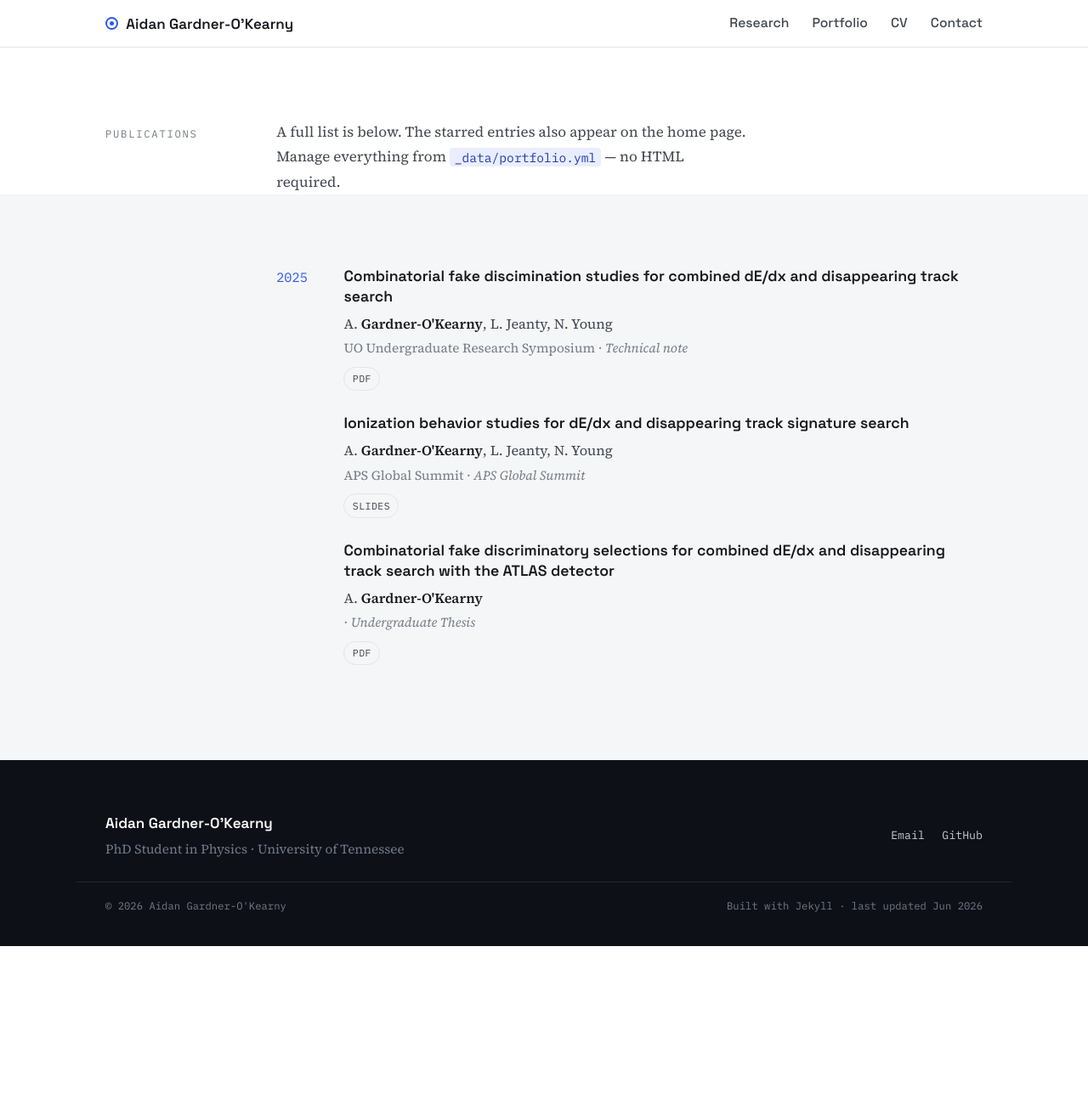
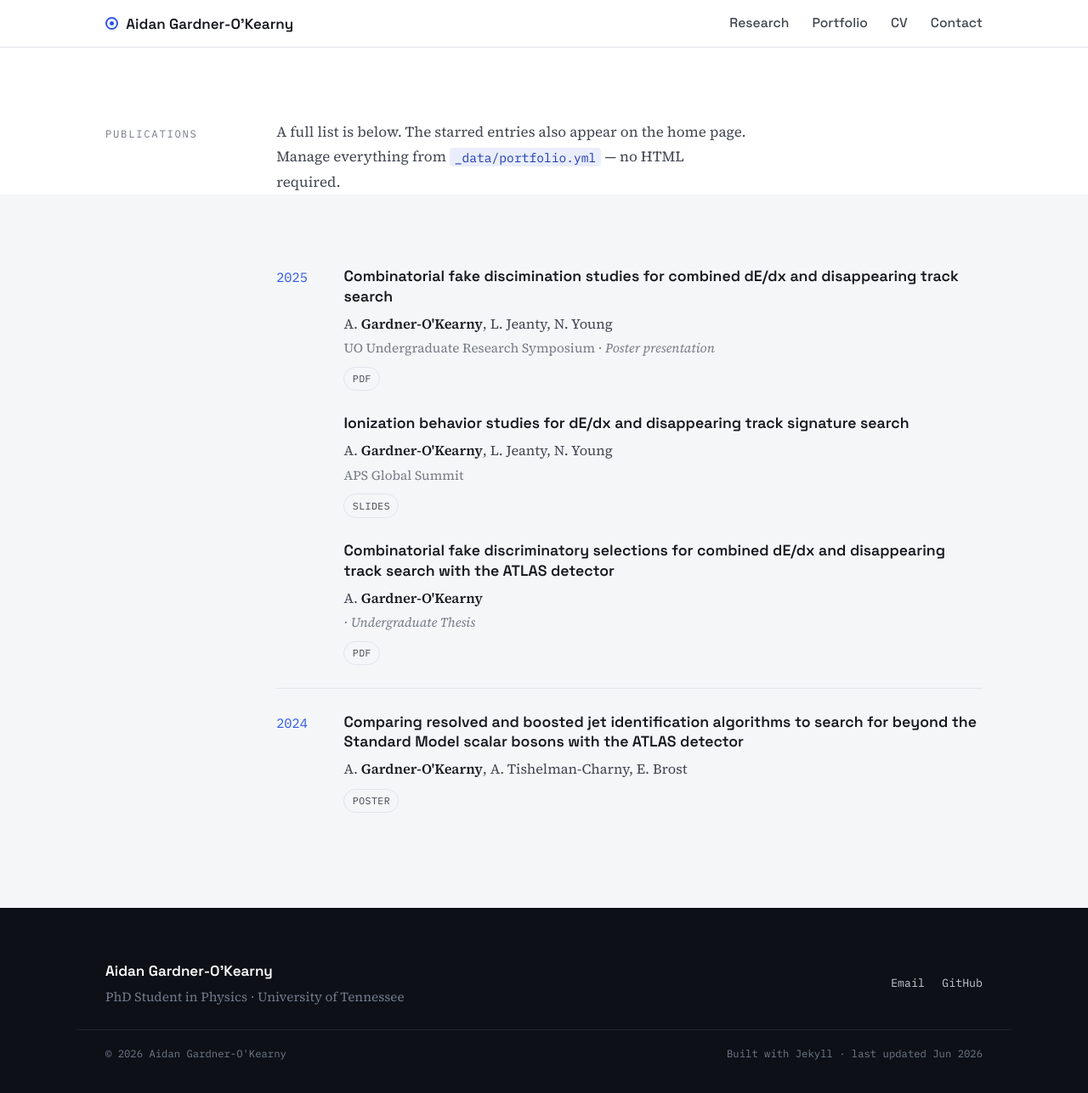
Before and after one commit to aidangardnerokearny/aidangardnerokearny.github.io, a Jekyll site: the page built from portfolio.md, in a window 1280 px wide and 1288 px high. Shown: the whole window at 85% size. Built offline with Jekyll 4.4.1, drawn with Linux system fonts in a browser that asks for light colours.

Commit message:
Adding another portfolio item

```diff
--- a/_data/portfolio.yml
+++ b/_data/portfolio.yml
@@ -31,7 +31,6 @@ list:
     venue: "APS Global Summit"
     year: 2025
     selected: true
-    note: "APS Global Summit"
     links:
       slides: "/assets/portfolio/AGO_APS_Presentation.pdf"
 
@@ -41,6 +40,15 @@ list:
     venue: "UO Undergraduate Research Symposium"
     year: 2025
     selected: false
-    note: "Technical note"
+    note: "Poster presentation"
     links:
-      pdf: "/assets/cv.pdf"
+      pdf: "/assets/portfolio/AGOSymposiumPoster2025.pdf"
+
+  - title: "Comparing resolved and boosted jet identification algorithms
+    to search for beyond the Standard Model scalar bosons with the
+    ATLAS detector"
+    authors: "A. Gardner-O'Kearny, A. Tishelman-Charny, E. Brost"
+    year: 2024
+    selected: false
+    links:
+      poster: "/assets/portfolio/ago_shbbyy_poster.pdf"
```
Also changed, not shown: 2 other files.
